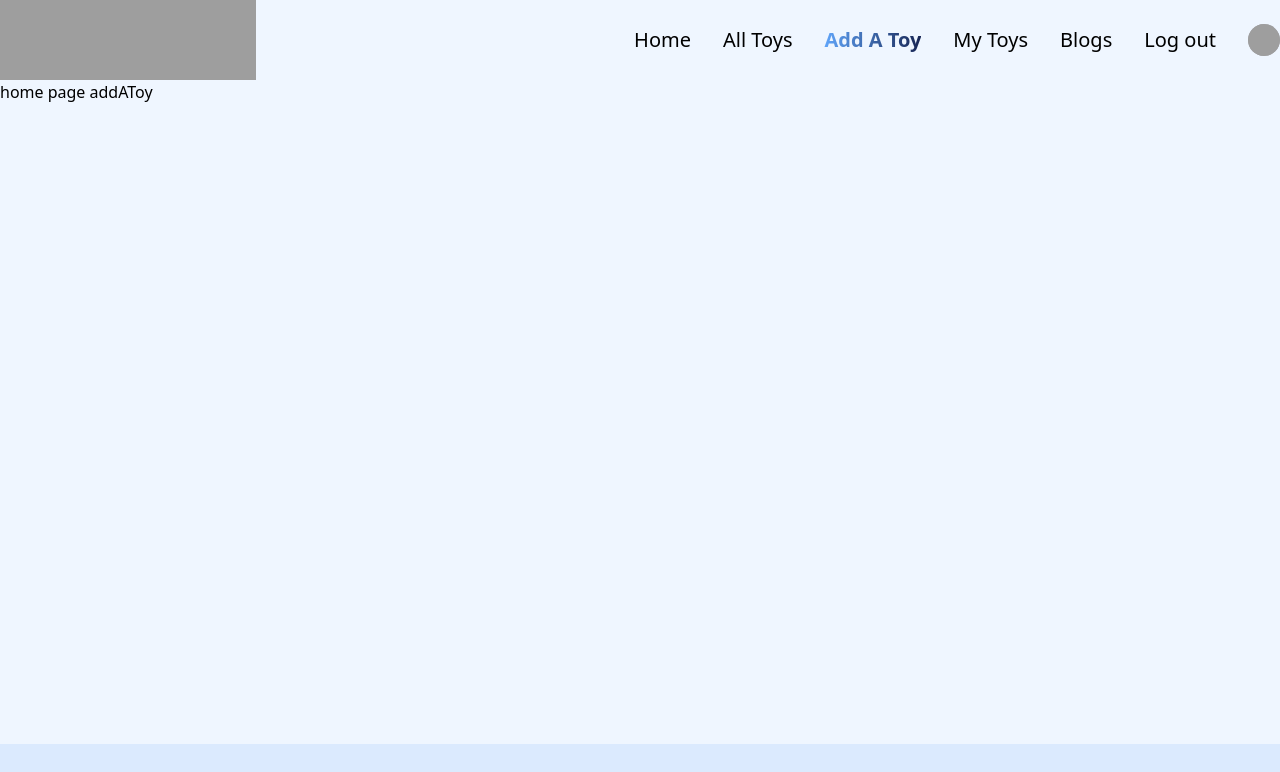
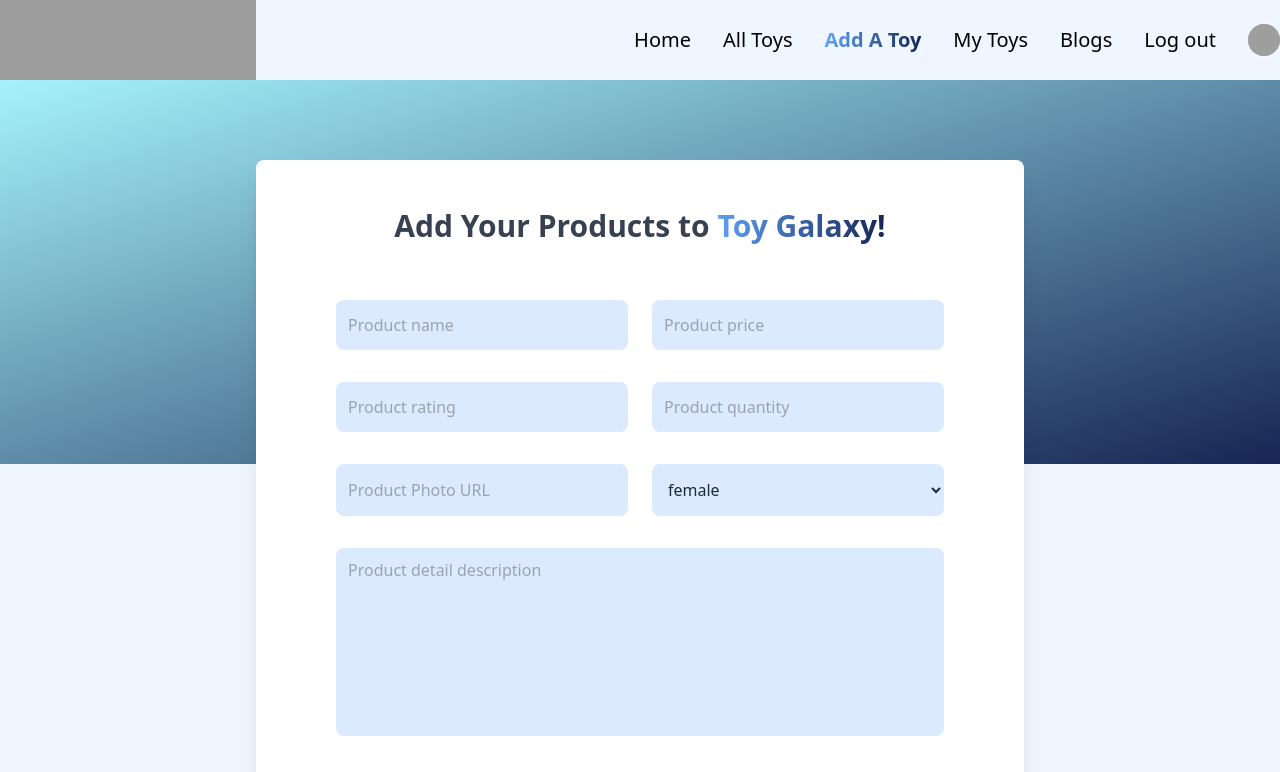
Before and after one commit to rakibulhasan-bu/toy-galaxy-client, a React (Vite) app: page /addAToy in a window 1280 px wide. Shown: the top 772 px of the page. Built offline with nearby package versions, Linux system fonts and the light colour scheme; no server answers; sample sign-in values are in the browser's storage; grey boxes are pictures that could not be loaded.

Commit message:
add a toy page design and form data collect completed

```diff
--- a/src/pages/AddAToy.jsx
+++ b/src/pages/AddAToy.jsx
@@ -1,8 +1,108 @@
+import { useContext } from "react";
+import { useForm } from "react-hook-form";
+import { AuthContext } from "../contexts/ContextProvider";
 const AddAToy = () => {
   document.title = "Add A Toy - Toy Galaxy";
+  const { user } = useContext(AuthContext);
+  console.log(user);
+  const { register, handleSubmit } = useForm();
+  const onSubmit = (data) => console.log(data);
   return (
-    <div>
-      <div className="">home page addAToy</div>
+    <div className="h-96 w-full bg-gradient-to-br from-cyan-200 to-blue-950">
+      <div className="flex w-full items-center justify-center">
+        <div className="absolute top-40 w-3/5 rounded-lg bg-white px-8 py-12 shadow-xl lg:px-20">
+          <p className="pb-6 text-center text-xl font-bold leading-7 text-gray-700 md:text-3xl">
+            Add Your Products to
+            <span className="gradient font-bold"> Toy Galaxy!</span>
+          </p>
+
+          {/* form start here  */}
+          <form onSubmit={handleSubmit(onSubmit)} className="space-y-8">
+            {/* this are hidden div  */}
+            <div className="hidden">
+              <input
+                {...register("sellerName")}
+                type="text"
+                value={user && user?.displayName}
+              />
+              <input
+                {...register("email")}
+                type="email"
+                value={user && user?.email}
+              />
+            </div>
+            <div className="grid grid-cols-1 gap-x-6 lg:grid-cols-2">
+              <input
+                {...register("name")}
+                aria-label="enter name"
+                type="text"
+                required
+                placeholder="Product name"
+                className="inputStyle"
+              />
+              <input
+                {...register("price", { valueAsNumber: true })}
+                aria-label="Product price"
+                type="number"
+                required
+                placeholder="Product price"
+                className="inputStyle"
+              />
+            </div>
+            <div className="grid grid-cols-1 gap-x-6 lg:grid-cols-2">
+              <input
+                {...register("rating", { valueAsNumber: true })}
+                aria-label="enter rating"
+                type="number"
+                required
+                min="0"
+                max="5"
+                placeholder="Product rating"
+                className="inputStyle"
+              />
+              <input
+                {...register("quantity", { valueAsNumber: true })}
+                aria-label="available quantity"
+                type="number"
+                required
+                placeholder="Product quantity"
+                className="inputStyle"
+              />
+            </div>
+            <div className="grid grid-cols-1 gap-x-6 lg:grid-cols-2">
+              <input
+                {...register("photoUrl")}
+                aria-label="enter photoUrl"
+                type="url"
+                required
+                placeholder="Product Photo URL"
+                className="inputStyle"
+              />
+              <select className="inputStyle" {...register("gender")}>
+                <option value="female">female</option>
+                <option value="male">male</option>
+                <option value="other">other</option>
+              </select>
+            </div>
+            <div className="">
+              <textarea
+                {...register("description")}
+                required
+                aria-label="product description"
+                placeholder="Product detail description"
+                className="inputStyle resize-none"
+                cols="30"
+                rows="10"
+              ></textarea>
+            </div>
+            <input
+              type="submit"
+              value="SUBMIT"
+              className="btn mt-9 w-full font-semibold  text-white  focus:outline-none"
+            />
+          </form>
+        </div>
+      </div>
     </div>
   );
 };
```
